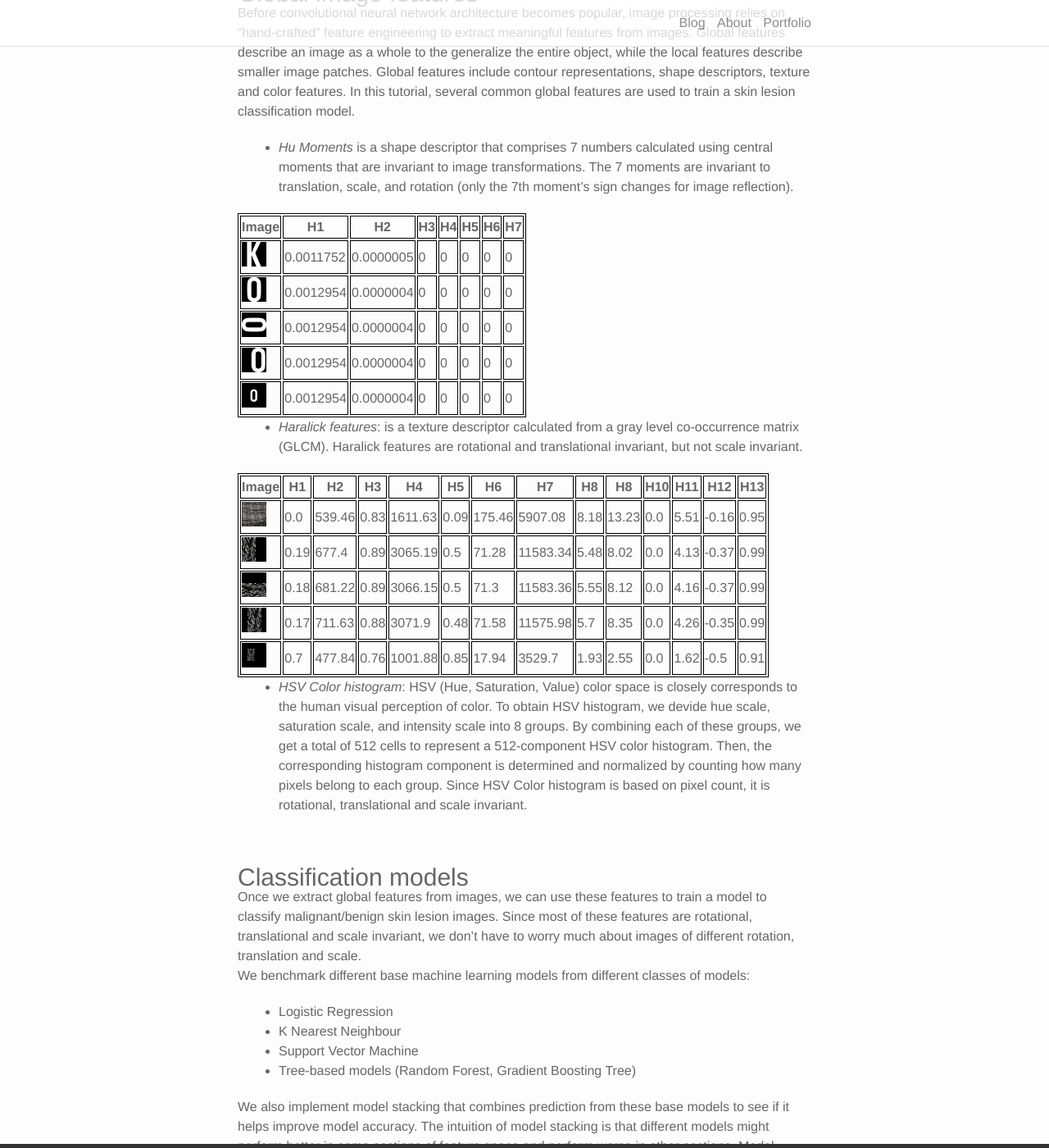
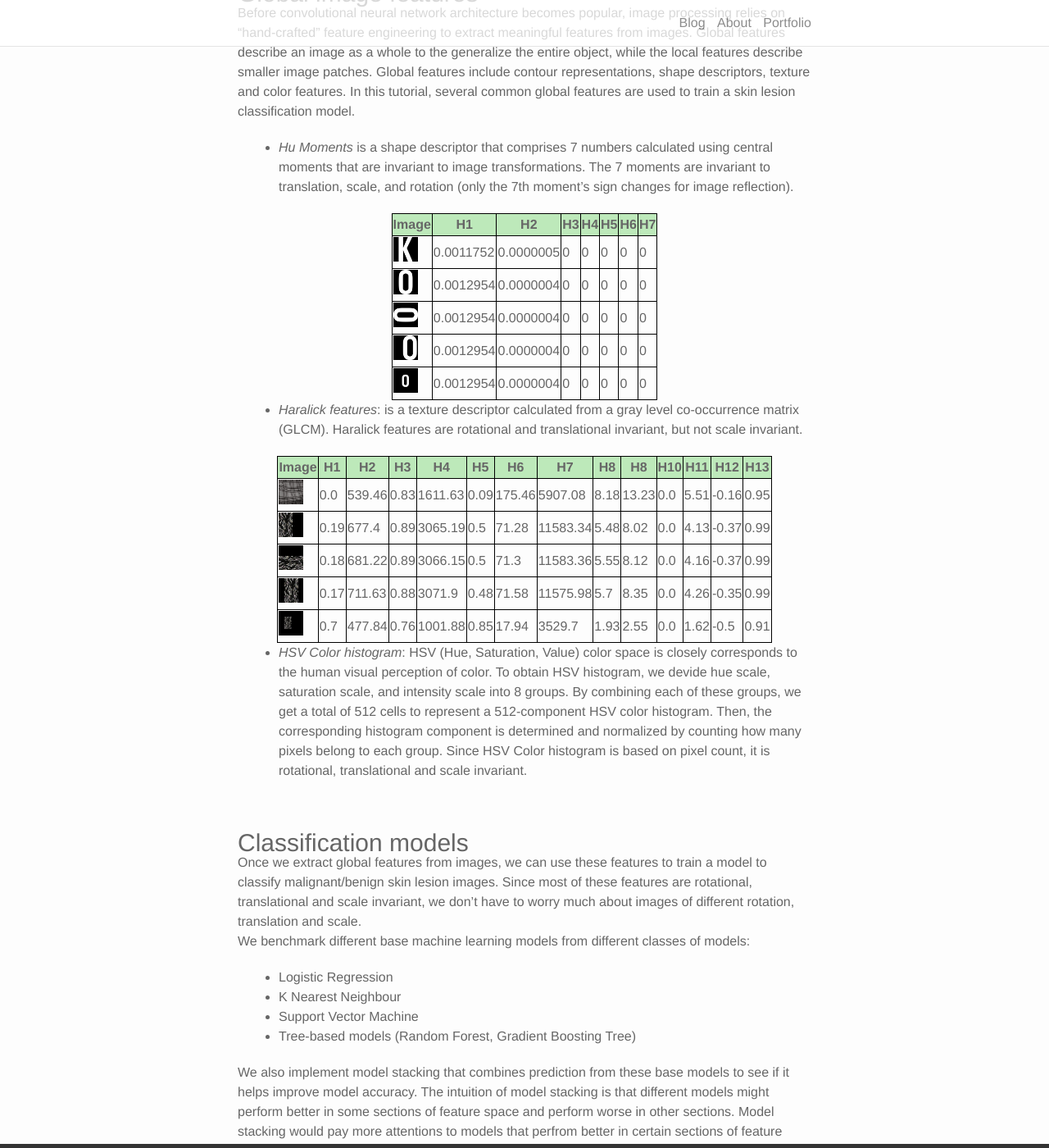
Before and after one commit to emeryanalytics/blog, a Jekyll site: the page built from _posts/2019-10-19-skin_lesion_classification_part_1.markdown, in a window 1280 px wide and 1400 px high, scrolled down 440 px. Shown: the whole window at 82% size. Built offline with Jekyll 4.4.1, drawn with Linux system fonts in a browser that asks for light colours; nearby versions of some CDN libraries.

Commit message:
Format post

```diff
--- a/_sass/_base.scss
+++ b/_sass/_base.scss
@@ -90,6 +90,16 @@ figure > img {
 
 figcaption {
     font-size: $small-font-size;
+}
+
+table {
+  margin-left: auto;
+  margin-right: auto;
+  border-collapse: collapse;
+}
+
+th {
+  background-color: #bde9ba;
 }
 
 table, th, td {
```
